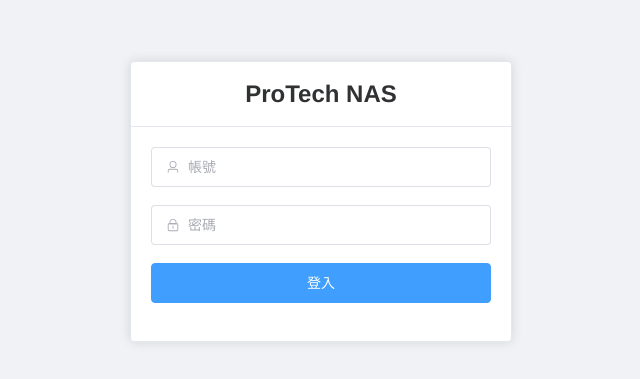
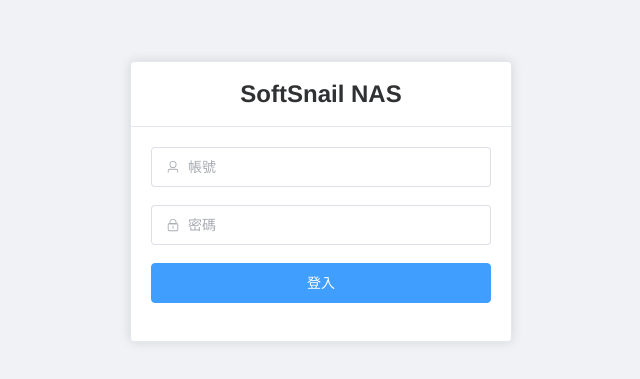
Before and after one commit to JiangAlex/protech-nas, a Vue app in the folder frontend/: page /login in a window 1280 px wide. Shown: the part 199-578 px from the top of the page, without its empty margins (319-959 px from the left). Built offline with nearby package versions, Linux system fonts and the light colour scheme.

Commit message:
chore: rename ProTech NAS to SoftSnail NAS in web UI

```diff
--- a/frontend/index.html
+++ b/frontend/index.html
@@ -3,7 +3,7 @@
   <head>
     <meta charset="UTF-8" />
     <meta name="viewport" content="width=device-width, initial-scale=1.0" />
-    <title>ProTech NAS</title>
+    <title>SoftSnail NAS</title>
   </head>
   <body>
     <div id="app"></div>
--- a/frontend/src/components/AppLayout.vue
+++ b/frontend/src/components/AppLayout.vue
@@ -2,7 +2,7 @@
   <el-container style="height: 100vh;">
     <el-aside :width="isCollapsed ? '64px' : '200px'" style="background: #304156; transition: width 0.3s;">
       <div style="padding: 16px; text-align: center; color: #fff; font-size: 18px; font-weight: bold; white-space: nowrap; overflow: hidden;">
-        {{ isCollapsed ? 'P' : 'ProTech NAS' }}
+        {{ isCollapsed ? 'S' : 'SoftSnail NAS' }}
       </div>
       <el-menu
         :default-active="route.path"
--- a/frontend/src/composables/useKeyboardShortcuts.js
+++ b/frontend/src/composables/useKeyboardShortcuts.js
@@ -1,5 +1,5 @@
 /**
- * Global keyboard shortcuts for ProTech NAS.
+ * Global keyboard shortcuts for SoftSnail NAS.
  *
  * Ctrl+K: Focus global search (placeholder for future)
  * Ctrl+U: Navigate to Files (upload)
--- a/frontend/src/views/Login.vue
+++ b/frontend/src/views/Login.vue
@@ -2,7 +2,7 @@
   <div class="login-container">
     <el-card class="login-card">
       <template #header>
-        <h2 style="text-align: center; margin: 0;">ProTech NAS</h2>
+        <h2 style="text-align: center; margin: 0;">SoftSnail NAS</h2>
       </template>
       <el-form ref="formRef" :model="form" :rules="rules" @submit.prevent="handleLogin" label-width="0">
         <el-form-item prop="username">
```
